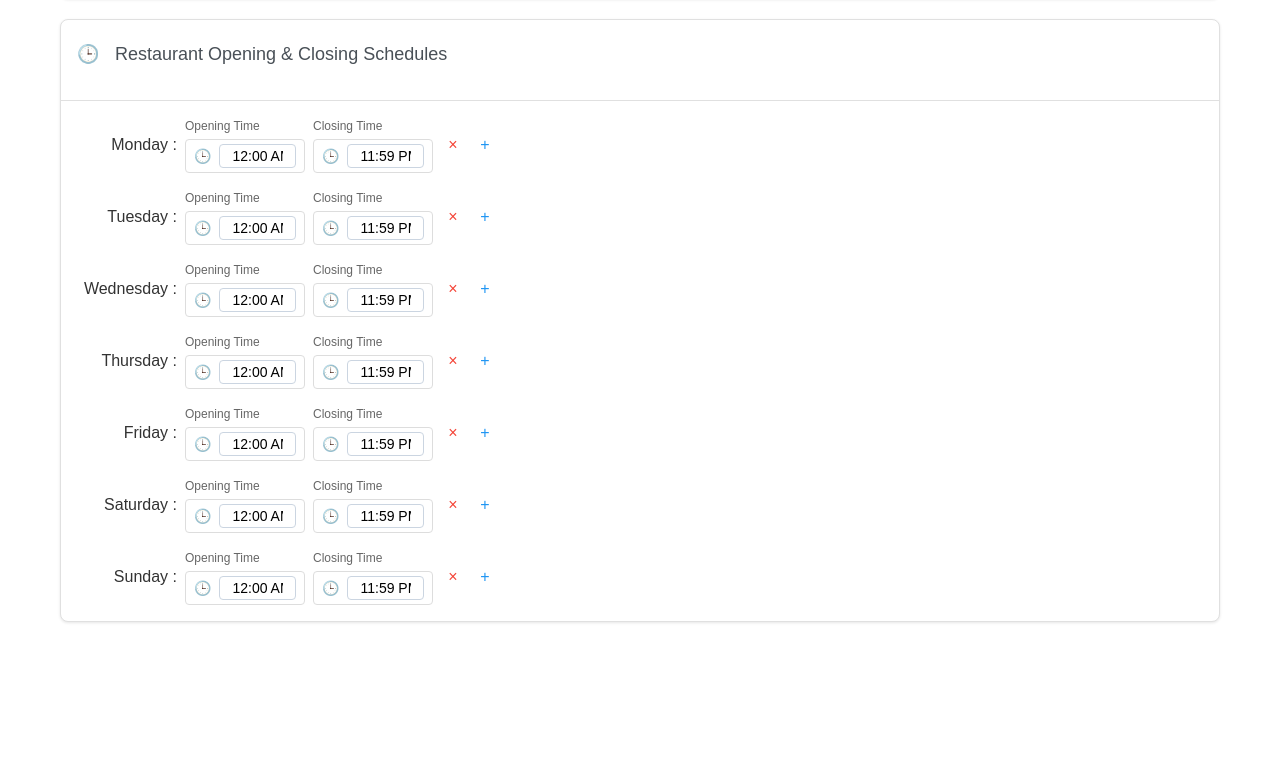
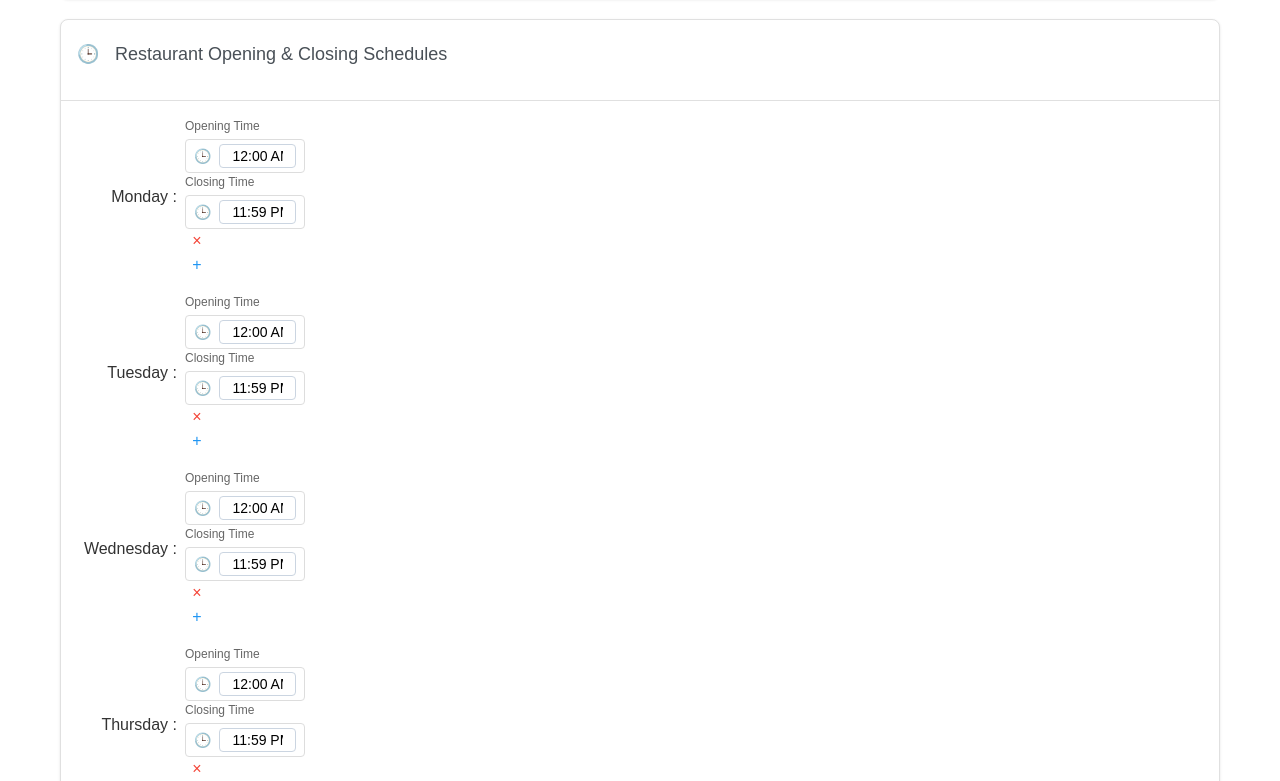
Before and after one commit to sanamthapa5/RestaurantPanel, a React (Vite) app in the folder restaurant/: page /RestaurantSetup in a window 1280 px wide. Shown: the part 1879-2660 px from the top of the page. Before the commit the page ends 2541 px from the top, so only its background shows below. Built offline with nearby package versions, Linux system fonts and the light colour scheme.

Commit message:
Added close time modal window

```diff
--- a/restaurant/src/pages/BusinessManagement/RestaurantSetup.jsx
+++ b/restaurant/src/pages/BusinessManagement/RestaurantSetup.jsx
@@ -87,6 +87,24 @@ function RestaurantSetup() {
   );
   const [showFileInput, setShowFileInput] = useState(false);
   const fileInputRef = useRef(null);
+
+  // State for schedules and modal
+  const initialSchedules = [
+    "Monday",
+    "Tuesday",
+    "Wednesday",
+    "Thursday",
+    "Friday",
+    "Saturday",
+    "Sunday",
+  ].map((day) => ({
+    day,
+    timeSlots: [{ openingTime: "12:00 AM", closingTime: "11:59 PM" }],
+  }));
+  const [schedules, setSchedules] = useState(initialSchedules);
+  const [showScheduleDeleteModal, setShowScheduleDeleteModal] = useState(false);
+  const [dayToDelete, setDayToDelete] = useState(null);
+  const [slotIndexToDelete, setSlotIndexToDelete] = useState(null);
 
   const cuisineOptions = [
     "Bengali",
@@ -226,6 +244,7 @@ function RestaurantSetup() {
     setSelectedImage(
       "https://stackfood-admin.6amtech.com/storage/app/public/restaurant/2023-09-09-64fc5d8a7d7f7.png"
     );
+    setSchedules(initialSchedules); // Reset schedules
   };
 
   const handleImageClick = () => {
@@ -244,6 +263,72 @@ function RestaurantSetup() {
     }
   };
 
+  // Handle adding a new time slot
+  const handleAddTimeSlot = (day) => {
+    setSchedules((prevSchedules) =>
+      prevSchedules.map((schedule) =>
+        schedule.day === day
+          ? {
+              ...schedule,
+              timeSlots: [
+                ...schedule.timeSlots,
+                { openingTime: "12:00 AM", closingTime: "11:59 PM" },
+              ],
+            }
+          : schedule
+      )
+    );
+  };
+
+  // Handle opening the delete modal
+  const handleOpenDeleteModal = (day, slotIndex) => {
+    setDayToDelete(day);
+    setSlotIndexToDelete(slotIndex);
+    setShowScheduleDeleteModal(true);
+  };
+
+  // Handle deleting a time slot
+  const handleDeleteTimeSlot = () => {
+    setSchedules((prevSchedules) =>
+      prevSchedules.map((schedule) =>
+        schedule.day === dayToDelete
+          ? {
+              ...schedule,
+              timeSlots: schedule.timeSlots.filter(
+                (_, index) => index !== slotIndexToDelete
+              ),
+            }
+          : schedule
+      )
+    );
+    setShowScheduleDeleteModal(false);
+    setDayToDelete(null);
+    setSlotIndexToDelete(null);
+  };
+
+  // Handle canceling the delete action
+  const handleCancelDelete = () => {
+    setShowScheduleDeleteModal(false);
+    setDayToDelete(null);
+    setSlotIndexToDelete(null);
+  };
+
+  // Handle time slot changes
+  const handleTimeChange = (day, slotIndex, field, value) => {
+    setSchedules((prevSchedules) =>
+      prevSchedules.map((schedule) =>
+        schedule.day === day
+          ? {
+              ...schedule,
+              timeSlots: schedule.timeSlots.map((slot, index) =>
+                index === slotIndex ? { ...slot, [field]: value } : slot
+              ),
+            }
+          : schedule
+      )
+    );
+  };
+
   const Toggle = ({ checked, onChange }) => (
     <label className="toggle-switch">
       <input type="checkbox" checked={checked} onChange={onChange} />
@@ -253,23 +338,20 @@ function RestaurantSetup() {
 
   const InfoIcon = () => <span className="info-icon">i</span>;
 
-  const TimeSelector = ({ label, defaultTime }) => {
-    const [time, setTime] = useState(defaultTime);
-    return (
+  const TimeSelector = ({ label, value, onChange }) => (
     <div className="time-selector">
       <div className="time-label">{label}</div>
       <div className="time-input-container">
         <span className="clock-icon">🕒</span>
         <input
           type="text"
-            value={time}
-            onChange={(e) => setTime(e.target.value)}
+          value={value}
+          onChange={(e) => onChange(e.target.value)}
           className="time-input"
         />
       </div>
     </div>
   );
-  };
 
   return (
     <div className="restaurant-setup">
@@ -285,6 +367,34 @@ function RestaurantSetup() {
           }}
         >
           {warningMessage}
+        </div>
+      )}
+
+      {showScheduleDeleteModal && (
+        <div className="schedule-delete-modal">
+          <div className="schedule-delete-modal-content">
+            <div className="schedule-attention-sign">
+              <span>!</span>
+            </div>
+            <p>
+              Want to delete this day’s schedule? If yes the schedule will be
+              removed from here. However you can also add another one.
+            </p>
+            <div className="schedule-modal-buttons">
+              <button
+                className="schedule-modal-btn schedule-modal-btn-cancel"
+                onClick={handleCancelDelete}
+              >
+                No
+              </button>
+              <button
+                className="schedule-modal-btn schedule-modal-btn-confirm"
+                onClick={handleDeleteTimeSlot}
+              >
+                Yes
+              </button>
+            </div>
+          </div>
         </div>
       )}
 
@@ -908,25 +1018,62 @@ function RestaurantSetup() {
         </div>
         <div className="card-content">
           <div className="schedule-container">
-            {[
-              "Monday",
-              "Tuesday",
-              "Wednesday",
-              "Thursday",
-              "Friday",
-              "Saturday",
-              "Sunday",
-            ].map((day) => (
-              <div key={day} className="schedule-row">
-                <div className="day-label">{day} :</div>
+            {schedules.map((schedule) =>
+              schedule.timeSlots.length > 0 ? (
+                <div key={schedule.day} className="schedule-row">
+                  <div className="day-label">{schedule.day} :</div>
                   <div className="time-slots">
-                  <TimeSelector label="Opening Time" defaultTime="12:00 AM" />
-                  <TimeSelector label="Closing Time" defaultTime="11:59 PM" />
-                  <button className="icon-button delete">×</button>
-                  <button className="icon-button add">+</button>
+                    {schedule.timeSlots.map((slot, slotIndex) => (
+                      <div
+                        key={`${schedule.day}-${slotIndex}`}
+                        className="time-slot-row"
+                      >
+                        <TimeSelector
+                          label="Opening Time"
+                          value={slot.openingTime}
+                          onChange={(value) =>
+                            handleTimeChange(
+                              schedule.day,
+                              slotIndex,
+                              "openingTime",
+                              value
+                            )
+                          }
+                        />
+                        <TimeSelector
+                          label="Closing Time"
+                          value={slot.closingTime}
+                          onChange={(value) =>
+                            handleTimeChange(
+                              schedule.day,
+                              slotIndex,
+                              "closingTime",
+                              value
+                            )
+                          }
+                        />
+                        <button
+                          className="icon-button delete"
+                          onClick={() =>
+                            handleOpenDeleteModal(schedule.day, slotIndex)
+                          }
+                        >
+                          ×
+                        </button>
+                        {slotIndex === schedule.timeSlots.length - 1 && (
+                          <button
+                            className="icon-button add"
+                            onClick={() => handleAddTimeSlot(schedule.day)}
+                          >
+                            +
+                          </button>
+                        )}
+                      </div>
+                    ))}
                   </div>
                 </div>
-            ))}
+              ) : null
+            )}
           </div>
         </div>
       </div>
```
Lines whose indentation alone changed are shown as unchanged.
